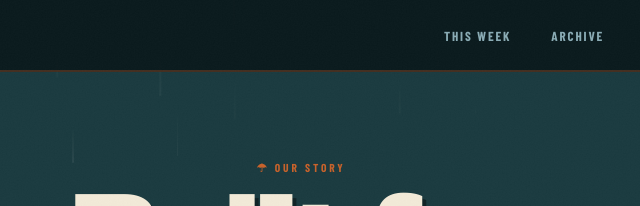
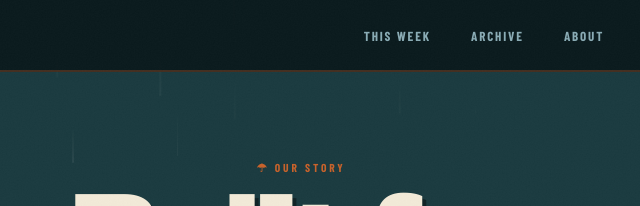
Before and after one commit to Flexasaurusrex/raincheck, a website: page public/about.html in a window 1280 px wide. Shown: the top 206 px of the page, 339-979 px from the left. Drawn offline with nearby package versions, Linux system fonts and the light colour scheme; a web font is replaced by a local one.

Commit message:
🧭 Add About to top nav on all pages

```diff
--- a/public/about.html
+++ b/public/about.html
@@ -143,6 +143,7 @@
   <ul class="nav-links">
     <li><a href="/#this-week">This Week</a></li>
     <li><a href="/archive">Archive</a></li>
+    <li><a href="/about">About</a></li>
     <li><a href="/#advertise">Advertise</a></li>
     <li><a href="/#subscribe" class="nav-cta">Subscribe Free</a></li>
   </ul>
```
Also changed, not shown: public/archive.html (+1 -0 lines), public/index.html (+1 -0 lines).
